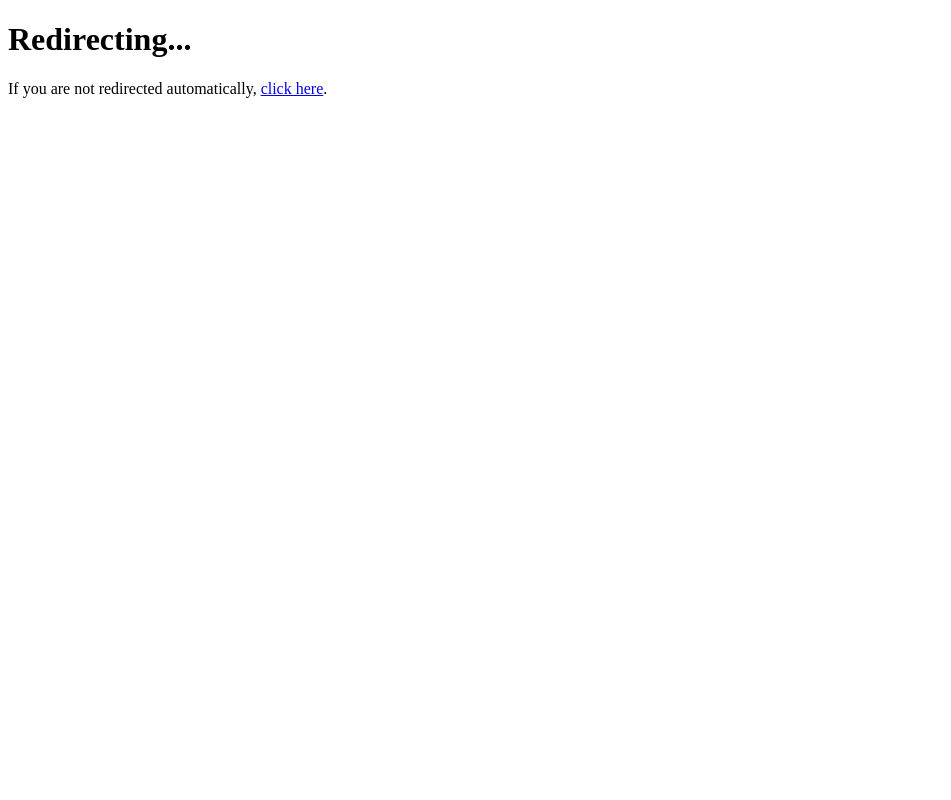
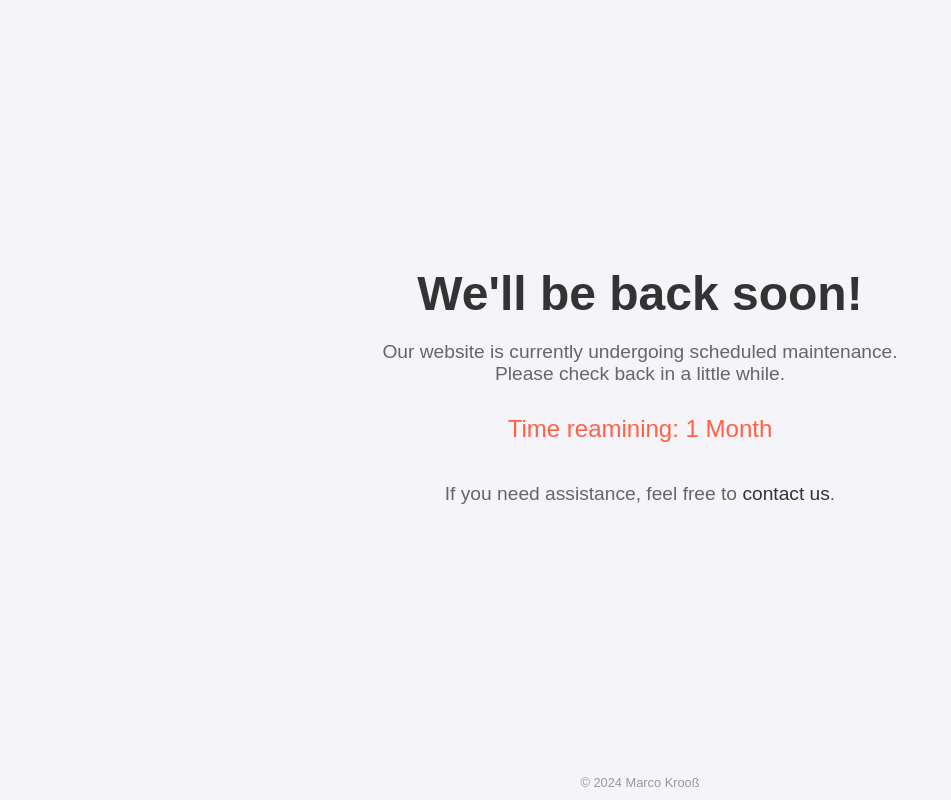
Before and after one commit to MarcoKrooss/marcokrooss.github.io, a plain HTML site: page index.html in a window 1280 px wide. Shown: the whole page, without its empty margins (0-951 px from the left). Drawn offline with Linux system fonts and the light colour scheme.

Commit message:
Update index.html

```diff
--- a/index.html
+++ b/index.html
@@ -3,25 +3,92 @@
 <head>
     <meta charset="UTF-8">
     <meta name="viewport" content="width=device-width, initial-scale=1.0">
-    <title>Redirect Page</title>
-    <script type="text/javascript">
-        window.onload = function() {
-            // Check the referrer
-            var referrer = document.referrer;
-            var githubHost = "github.marcokrooss.de";
-            var linkedinHost = "linkedin.marcokrooss.de";
+    <title>Website Under Maintenance</title>
+    <style>
+        * {
+            margin: 0;
+            padding: 0;
+            box-sizing: border-box;
+        }
 
-            // If the referrer is github.marcokrooss.de, redirect to github.com/MarcoKrooss
-            if (referrer.includes(githubHost)) {
-                window.location.href = "https://github.com/MarcoKrooss";
-            } else if (referrer.includes(linkedinHost)) {
-                window.location.href = "https://linkedin.com/in/marcokrooss"
-            }
-        };
-    </script>
+        body {
+            display: flex;
+            justify-content: center;
+            align-items: center;
+            height: 100vh;
+            font-family: Arial, sans-serif;
+            background-color: #f4f4f9;
+            color: #333;
+        }
+
+        .container {
+            text-align: center;
+            padding: 20px;
+        }
+
+        h1 {
+            font-size: 3em;
+            margin-bottom: 20px;
+            color: #333;
+        }
+
+        p {
+            font-size: 1.2em;
+            margin-bottom: 30px;
+            color: #666;
+        }
+
+        #countdown {
+            font-size: 1.5em;
+            color: #FF6347;
+        }
+
+        .logo {
+            margin-bottom: 20px;
+        }
+
+        .logo img {
+            max-width: 200px;
+            height: auto;
+        }
+
+        .contact {
+            margin-top: 40px;
+            font-size: 1em;
+        }
+
+        .contact a {
+            color: #333;
+            text-decoration: none;
+        }
+
+        .contact a:hover {
+            text-decoration: underline;
+        }
+
+        footer {
+            position: absolute;
+            bottom: 10px;
+            font-size: 0.8em;
+            color: #999;
+        }
+    </style>
 </head>
 <body>
-    <h1>Redirecting...</h1>
-    <p>If you are not redirected automatically, <a href="https://github.com/MarcoKrooss">click here</a>.</p>
+
+    <div class="container">
+        <h1>We'll be back soon!</h1>
+        <p>Our website is currently undergoing scheduled maintenance.<br>
+        Please check back in a little while.</p>
+
+        <div id="countdown">Time reamining: 1 Month</div>
+
+        <div class="contact">
+            <p>If you need assistance, feel free to <a href="mailto:marco.krooss@web.de">contact us</a>.</p>
+        </div>
+    </div>
+
+    <footer>&copy; 2024 Marco Krooß</footer>
+
 </body>
 </html>
```
